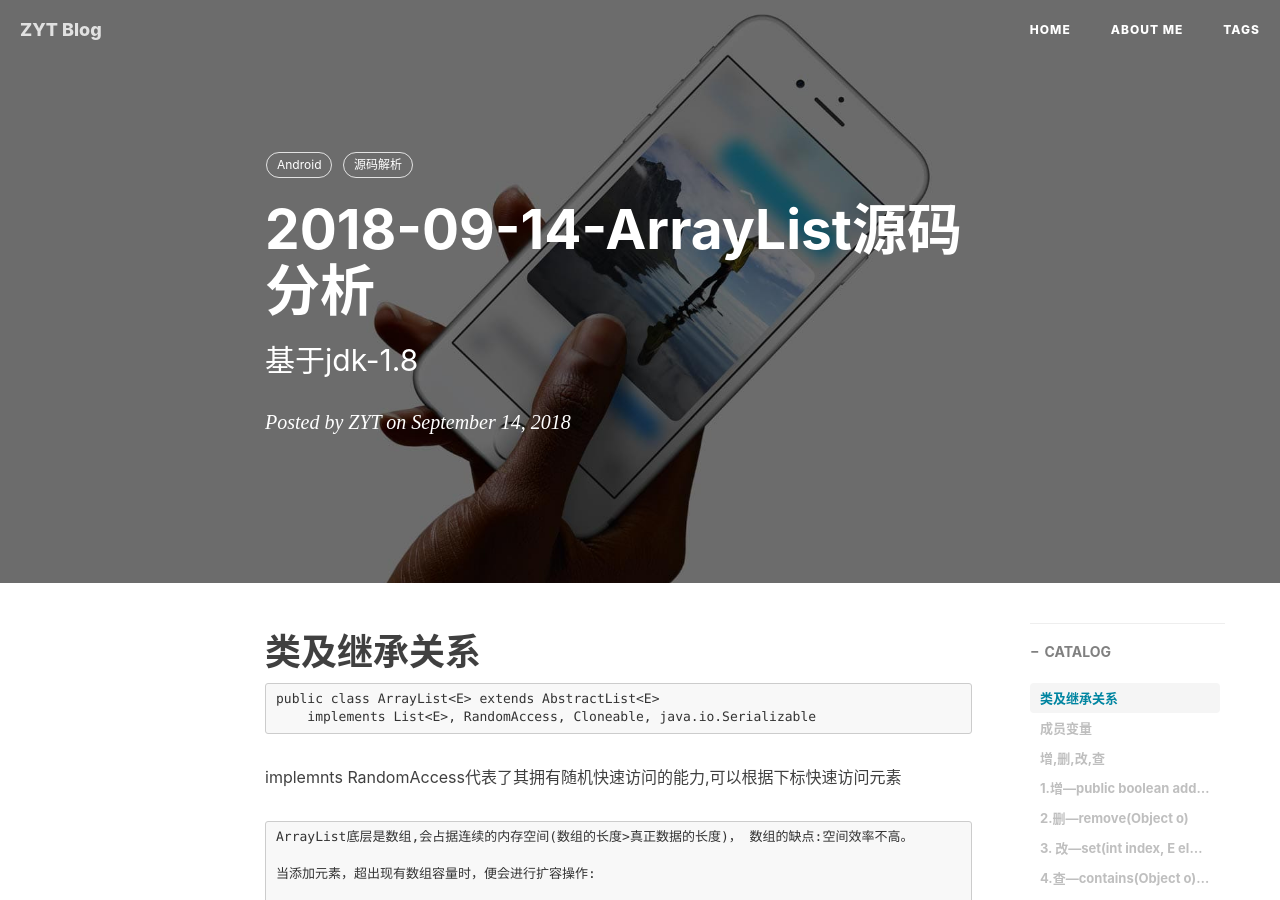
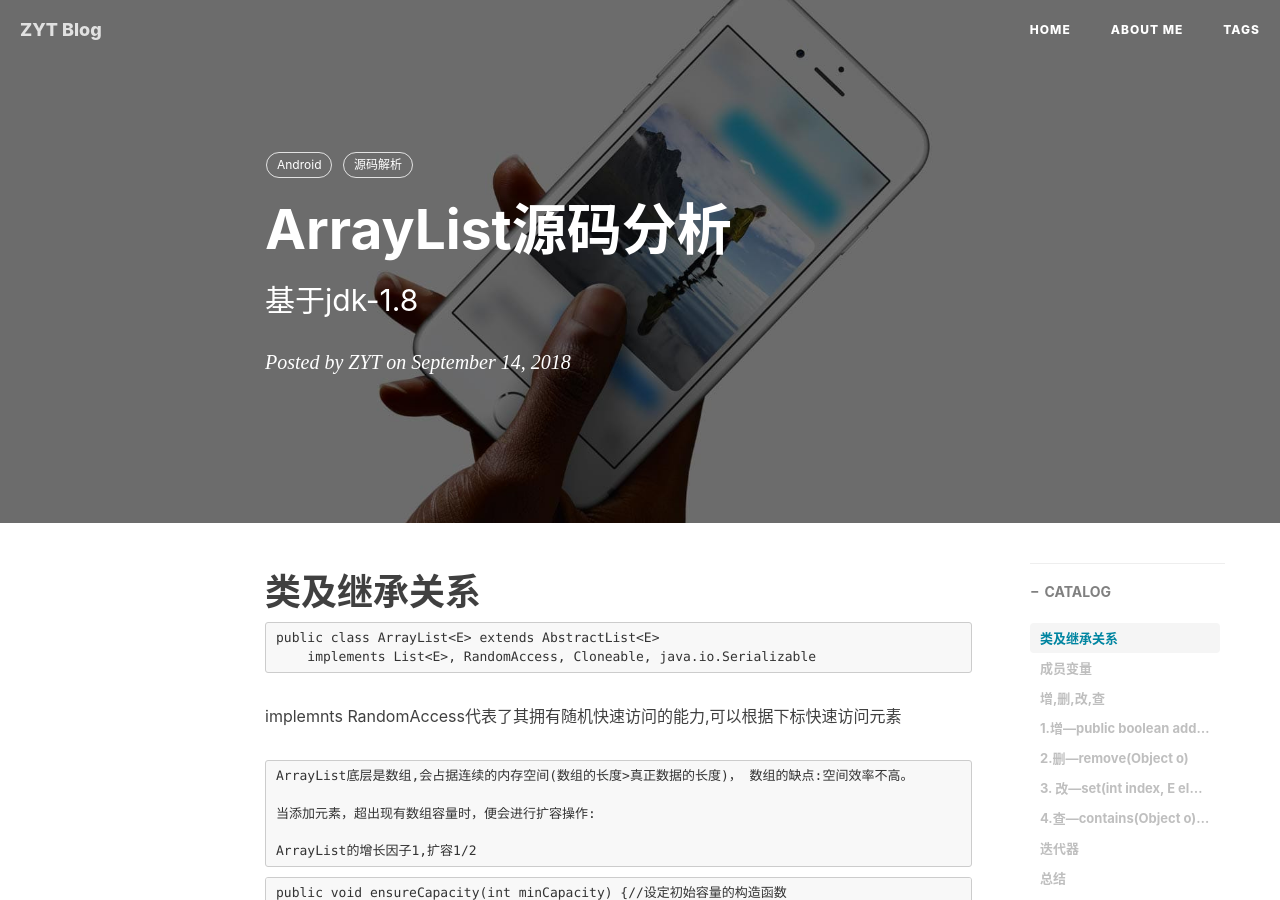
Before and after one commit to android-zhaoyongtao/android-zhaoyongtao.github.io, a Jekyll site: the page built from _posts/2018-09-14-ArrayList源码分析.md, in a window 1280 px wide and 900 px high. Built offline with Jekyll 4.4.1, drawn with Linux system fonts in a browser that asks for light colours; nearby versions of some CDN libraries; comment, search, counter and statistics services are not loaded.

Commit message:
bolg index

```diff
--- a/_posts/2018-09-14-ArrayList源码分析.md
+++ b/_posts/2018-09-14-ArrayList源码分析.md
@@ -1,6 +1,6 @@
 ---
 layout:     post
-title:      2018-09-14-ArrayList源码分析
+title:      ArrayList源码分析
 subtitle:   基于jdk-1.8
 date:       2018-09-14
 author:     ZYT
```
Also changed, not shown: _posts/2019-03-12-常用markdown语法.md (+1 -1 lines).
